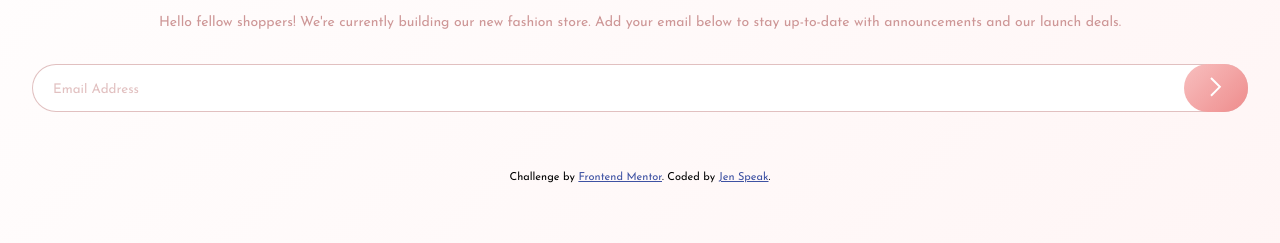
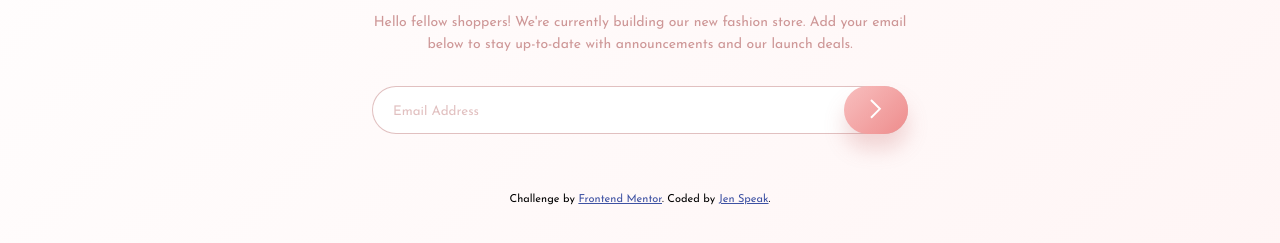
Before and after one commit to En-Jen/base-apparel-coming-soon, a website: page index.html in a window 1280 px wide. Shown: the part 517-760 px from the top of the page. Drawn offline with Linux system fonts and the light colour scheme.

Commit message:
added box shadow to submit button

```diff
--- a/sass/main.scss
+++ b/sass/main.scss
@@ -56,7 +56,8 @@ body {
     text-align: center;
     padding: 6rem 3.2rem;
     color: $color-desaturated-red;
-
+    max-width: 600px;
+    margin: 0 auto;
 
     &__heading {
         text-transform: uppercase;
@@ -124,7 +125,12 @@ body {
         border: none;
         outline: none;
         background-image: linear-gradient(135deg, $color-gradient-dark-1, $color-gradient-dark-2);
+        box-shadow: 0px 15px 20px hsla(0, 44%, 60%, 0.25);
         cursor: pointer;
+
+        &:hover {
+            background-image: linear-gradient(135deg, hsla(0, 52%, 80%, 0.781), $color-gradient-dark-1);
+        }
     }
 
     &__error-text {
```
Also changed, not shown: css/style.css.
